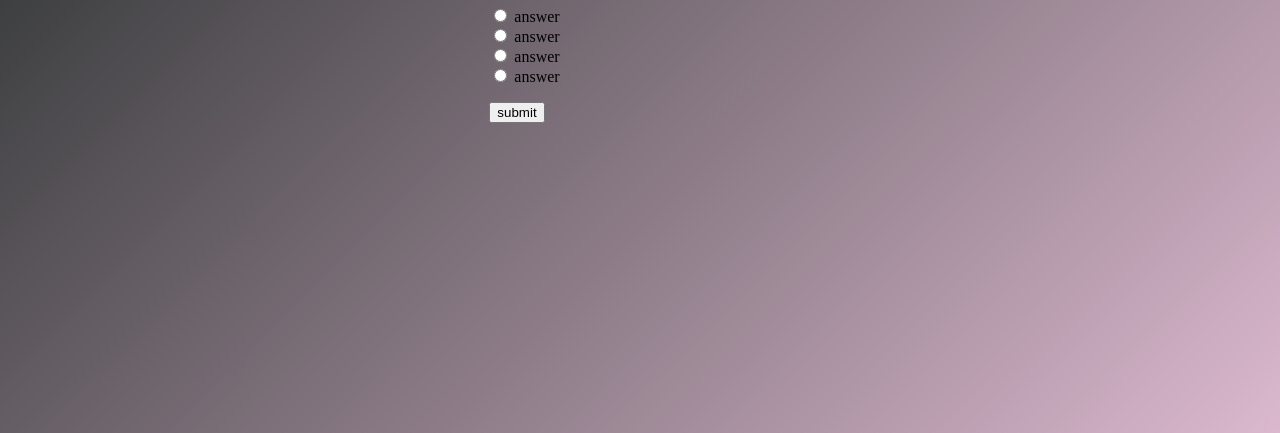
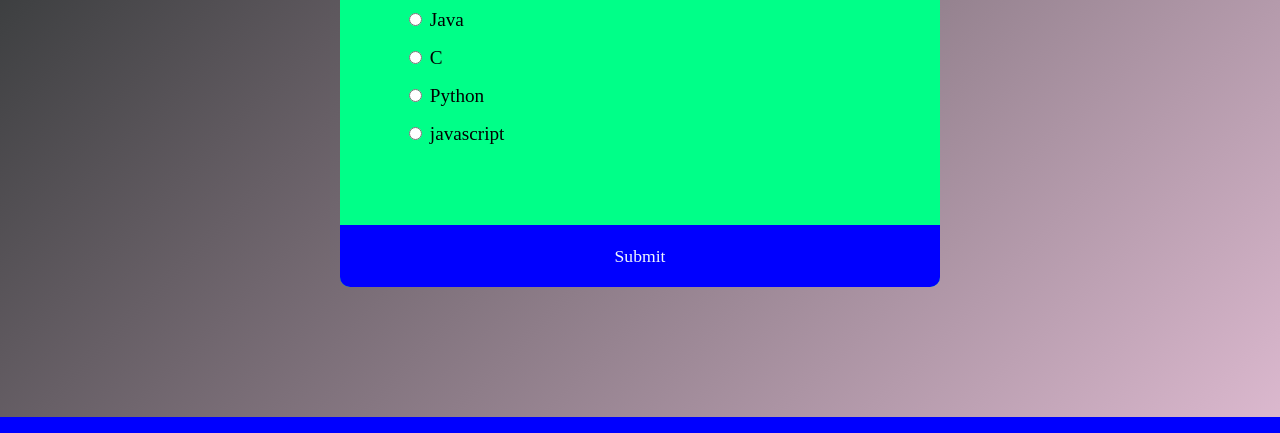
Before and after one commit to swalya/swalya-week3quizboard, a plain HTML site: page index.html in a window 1280 px wide. Shown: the part 383-816 px from the top of the page. Drawn offline with Linux system fonts and the light colour scheme.

Commit message:
changes on style.css.index.html and scipt.js

```diff
--- a/index.html
+++ b/index.html
@@ -1,48 +1,93 @@
 <!DOCTYPE html>
+
 <html lang="en">
+
 <head>
+
   <meta charset="UTF-8">
+
   <meta http-equiv="X-UA-Compatible" content="IE=edge">
+
   <meta name="viewport" content="width=device-width, initial-scale=1.0">
-<title>Javascript Quiz</title>
+
   <link rel="stylesheet" href="style.css">
-<!--coding with nick-->
-<title>quiz App</title>
+
+  <!-- Coding with nick -->
+
+  <title>Quiz App</title>
+
 </head>
+
 <body>
-<header class="quiz container"id="quiz">
-<div class="quiz header">
-<h1 id="question">Qestion text/answers"</h1>
+
+
+
+  <div class="quiz-container" id="quiz">
+
+    <div class="quiz-header">
+
+      <h2 id="question">Question Text</h2>
+
       <ul>
 
         <li>
-    <input type="radio"name="answer"id="a"class="answer">
-<label for="a"id="a_text">answer</lebel>
+
+          <input type="radio" name="answer" id="a" class="answer">
+
+          <label for="a" id="a_text">Answer</label>
+
+        </li>
+
+
+
         <li>
 
+          <input type="radio" name="answer" id="b" class="answer">
+
+          <label for="b" id="b_text">Answer</label>
+
         </li>
-    <input type="radio"name="answer"id="b"class="answer">
-<label for="a"id="b_text">answer</lebel>
+
+
+
         <li>
 
-<li>
-    <input type="radio"name="answer"id="c"class="answer">
-<label for="a"id="c_text">answer</lebel>
+          <input type="radio" name="answer" id="c" class="answer">
+
+          <label for="c" id="c_text">Answer</label>
+
+        </li>
+
+
+
         <li>
 
-</li>
-    <input type="radio"name="answer"id="d"class="answer">
-<label for="a"id="d_text">answer</lebel>
+          <input type="radio" name="answer" id="d" class="answer">
+
+          <label for="d" id="d_text">Answer</label>
+
         </li>
 
+
+
       </ul>
-</div>
-
-<button id="submit">submit</button>
 
     </div>
 
 
+
+    <button id="submit">Submit</button>
+
+
+
+  </div>
+
+
+
   <script src="script.js"></script>
-<body>
-<html>
+
+
+
+</body>
+
+</html>
--- a/script.js
+++ b/script.js
@@ -1,88 +1,100 @@
-const Quizdata=[]
+const quizData = [
     {
-   question:"which language runs in a web browser?"
-   a:"java",
-   b;"c"
-   c:"python"
-   d:"javascript"
-   correct:"d"
+        question: "Which language runs in a web browser?",
+        a: "Java",
+        b: "C",
+        c: "Python",
+        d: "javascript",
+        correct: "d",
+    },
+    {
+        question: "What does CSS stand for?",
+        a: "Central Style Sheets",
+        b: "Cascading Style Sheets",
+        c: "Cascading Simple Sheets",
+        d: "Cars SUVs Sailboats",
+        correct: "b",
+    },
+    {
+        question: "What does HTML stand for?",
+        a: "Hypertext Markup Language",
+        b: "Hypertext Markdown Language",
+        c: "Hyperloop Machine Language",
+        d: "Helicopters Terminals Motorboats Lamborginis",
+        correct: "a",
+    },
+    {
+        question: "What year was JavaScript launched?",
+        a: "1996",
+        b: "1995",
+        c: "1994",
+        d: "none of the above",
+        correct: "b",
+    },
 
 
+];
 
-    question:"what does css stand for?",
-    a;"central style sheets"
-    b:"cascading style sheet"
-    c:"cascading simple sheet"
-    d:"cars simple sheet"
-    correct:"d"
-}
-{
-    question:"what does html stand for ?",
-    a;"Hypertext markup language"
-    b:"Hypertext markdown language"
-    c:"Hyperloop machine language"
-    d:"Helicopters Termunals motorboats Lambogins"
-    correct:"a"
-}
-question:"Javascript was launched whith year?"
-    a;"1994"
-    b:"1995"
-    c:"1996"
-    d:"1997"
-    correct:"b"
-{
-}
-    const quiz=document.getElementById('quiz')
-    const answerEls=document.querySelectorAll('.answer')
-    const questionEl=document.getElementById('question')
-    const a_text=document.getElementById('a_text')
-    const b_text=document.getElementById('b_text')
-    const c_text=document.getElementById('c_text')
-    const d_text=document.getElementById('d_text')
-    const submitBtn=document.getElementById('submit')
+const quiz= document.getElementById('quiz')
+const answerEls = document.querySelectorAll('.answer')
+const questionEl = document.getElementById('question')
+const a_text = document.getElementById('a_text')
+const b_text = document.getElementById('b_text')
+const c_text = document.getElementById('c_text')
+const d_text = document.getElementById('d_text')
+const submitBtn = document.getElementById('submit')
 
+
+let currentQuiz = 0
+let score = 0
+
+loadQuiz()
 
 function loadQuiz() {
 
-        deselectAnswer()
+    deselectAnswers()
 
-        const currentquizData=quizData[currentquiz]
+    const currentQuizData = quizData[currentQuiz]
 
-        questionEl.innerText=currentquizData.question
-        a_text=innerText=currentquizData.a
-        b_text=innerText=currentquizData.b
-        c_text=innerText=currentquizData.c
-        d_text=innerText=currentquizData.d
+    questionEl.innerText = currentQuizData.question
+    a_text.innerText = currentQuizData.a
+    b_text.innerText = currentQuizData.b
+    c_text.innerText = currentQuizData.c
+    d_text.innerText = currentQuizData.d
 }
 
-    function getselected() {
-      let answerEls
-      answerEls.forEach(element => {
-        if(answerEl.checked) {
-            answer=answerEl.id
+function deselectAnswers() {
+    answerEls.forEach(answerEl => answerEl.checked = false)
 }
 
+function getSelected() {
+    let answer
+    answerEls.forEach(answerEl => {
+        if(answerEl.checked) {
+            answer = answerEl.id
+        }
     })
     return answer
-
 }
 
 
-
-    submitBtn.addEventListerner('click',() => {
-        const answer=getselected()
-        if(answer){
-            if(answer===quizData[currentquiz].correct) {
+submitBtn.addEventListener('click', () => {
+    const answer = getSelected()
+    if(answer) {
+       if(answer === quizData[currentQuiz].correct) {
            score++
        }
 
-            currentquiz++
+       currentQuiz++
 
-            if(currentquiz < quiz.length){
+       if(currentQuiz < quizData.length) {
            loadQuiz()
-            }else{
-                quiz.innerHtml= `
-                <h2>you answered${score}/${Quizdata.length}questions correctly</h2>
+       } else {
+           quiz.innerHTML = `
+           <h2>You answered ${score}/${quizData.length} questions correctly</h2>
 
-                <button onclick="location.reload()">Reload>
+           <button onclick="location.reload()">Reload</button>
+           `
        }
+    }
+})
--- a/style.css
+++ b/style.css
@@ -1,48 +1,60 @@
 /*coding with nick*/
 
-@import url('https://fonts.googleapis.com/css2?family=Poppins&display=swap');
+@import url("https://fonts.googleapis.com/css2?family=Poppins&display=swap");
 
-*{
-box-sizing:border-box;
+* {
+  box-sizing: border-box;
 }
-body{
-    background-color: blue;
-    background-image: linear-gradient(315deg,#dbb8ce 0%,#1a2421 100%);
-    font:"poppins,"sans-serif;
-    display:flex;
-    align-items:center;
-    justify-content:center;
 
-    height :100vh;
-    overflow:hidden;
+body {
+  background-color: blue;
+  background-image: linear-gradient(315deg, #dbb8ce 0%, #1a2421 100%);
+  font: "poppins," sans-serif;
+  display: flex;
+  align-items: center;
+  justify-content: center;
+  height: 100vh;
+  overflow: hidden;
+  margin: 0;
 }
-.quiz-container{
-    background-color: rgb(0, 255, 136);
-    border-radius:10px;
+.quiz-container {
+  background-color: rgb(0, 255, 136);
+  border-radius: 10px;
   box-shadow: 0 0 10px 2px rgba(red, rgb(33, 122, 94), blue, alpha);
-    width:600px;
-    overflow:hidden;
+  width: 600px;
+  overflow: hidden;
 }
-.quiz-header{
-    padding: 4rem;
+.quiz-header {
+  padding: 4rem;
 }
-h2{
-    padding: 4rem;
-    text-align:center;
-    margin:0;
+
+h2 {
+  padding: 4rem;
+  text-align: center;
+  margin: 0;
 }
-ul{
-  list-style:none;
-  padding:0;
+ul {
+  list-style: none;
+  padding: 0;
 }
-uk li{
-    font-size:1.2rem;
-    margin:1rem 0;
+ul li {
+  font-size: 1.2rem;
+  margin: 1rem 0;
 }
-ul li label{
-    cursor:pointer;
+ul li label {
+  cursor: pointer;
 }
-button-hover{
-    background-color: blue;
-
+button {
+  background-color: blue;
+  color: aliceblue;
+  border: none;
+  display: block;
+  width: 100%;
+  cursor: pointer;
+  font-size: 1.1rem;
+  font-family: inherit;
+  padding: 1.3rem;
 }
+button:hover {
+  background-color: rgb(12, 162, 162);
+}
```
Lines whose indentation alone changed are shown as unchanged.
